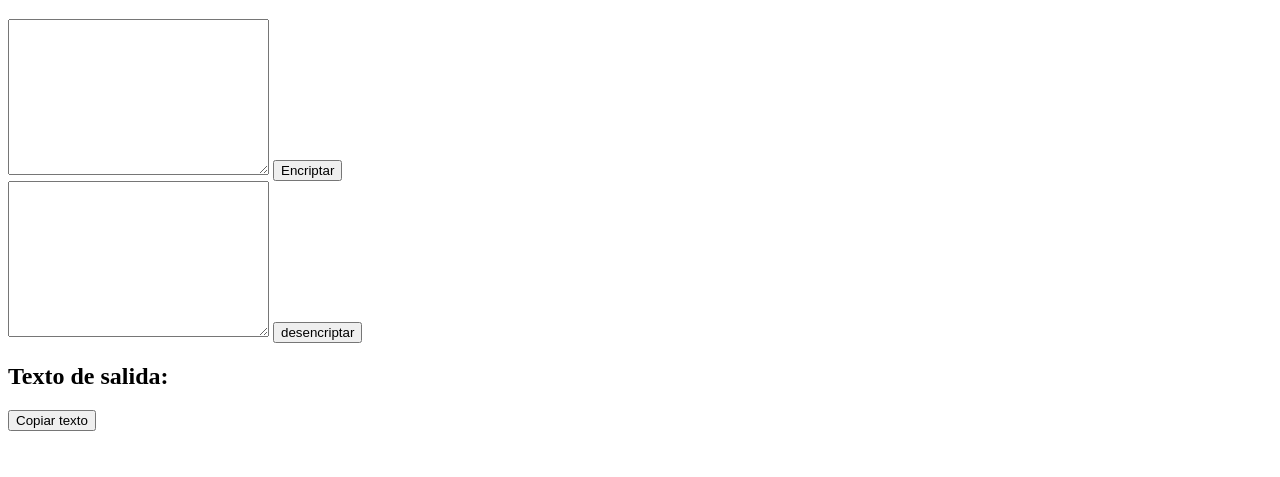
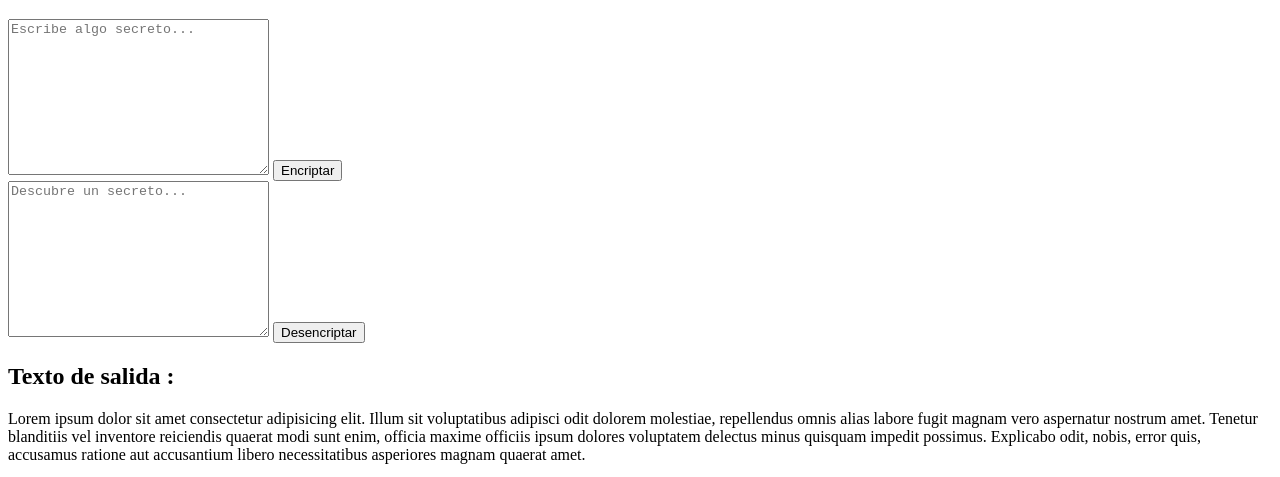
Before and after one commit to Puchinn/Challenge-One, a plain HTML site: page index.html in a window 1280 px wide. Shown: the part 61-538 px from the top of the page. Drawn offline with Linux system fonts and the light colour scheme.

Commit message:
agregar placeholders y ajustar svg

```diff
--- a/index.html
+++ b/index.html
@@ -21,6 +21,7 @@
                 id="textEnc"
                 cols="30"
                 rows="10"
+                placeholder="Escribe algo secreto..."
               ></textarea>
               <button id="encriptar">Encriptar</button>
             </form>
@@ -33,16 +34,25 @@
                 id="textDes"
                 cols="30"
                 rows="10"
+                placeholder="Descubre un secreto..."
               ></textarea>
-              <button id="desencriptar">desencriptar</button>
+              <button id="desencriptar">Desencriptar</button>
             </form>
           </div>
-
-          <div class="copiar">
-            <h2>Texto de salida:</h2>
-            <p id="salida"></p>
-            <button id="copiar">Copiar texto</button>
-          </div>
+        </div>
+        <div class="copiar">
+          <h2>Texto de salida :</h2>
+          <p id="salida">
+            Lorem ipsum dolor sit amet consectetur adipisicing elit. Illum sit
+            voluptatibus adipisci odit dolorem molestiae, repellendus omnis
+            alias labore fugit magnam vero aspernatur nostrum amet. Tenetur
+            blanditiis vel inventore reiciendis quaerat modi sunt enim, officia
+            maxime officiis ipsum dolores voluptatem delectus minus quisquam
+            impedit possimus. Explicabo odit, nobis, error quis, accusamus
+            ratione aut accusantium libero necessitatibus asperiores magnam
+            quaerat amet.
+          </p>
+          <button id="copiar">Copiar texto</button>
         </div>
       </div>
     </main>
@@ -53,10 +63,10 @@
           x="0"
           y="0"
           baseFrequency="0.02"
-          numOctaves="5"
-          seed="1"
+          numOctaves="2"
+          seed="5"
         />
-        <feDisplacementMap in="SourceGraphic" scale="20" />
+        <feDisplacementMap in="SourceGraphic" scale="45" />
       </filter>
     </svg>
 
```
